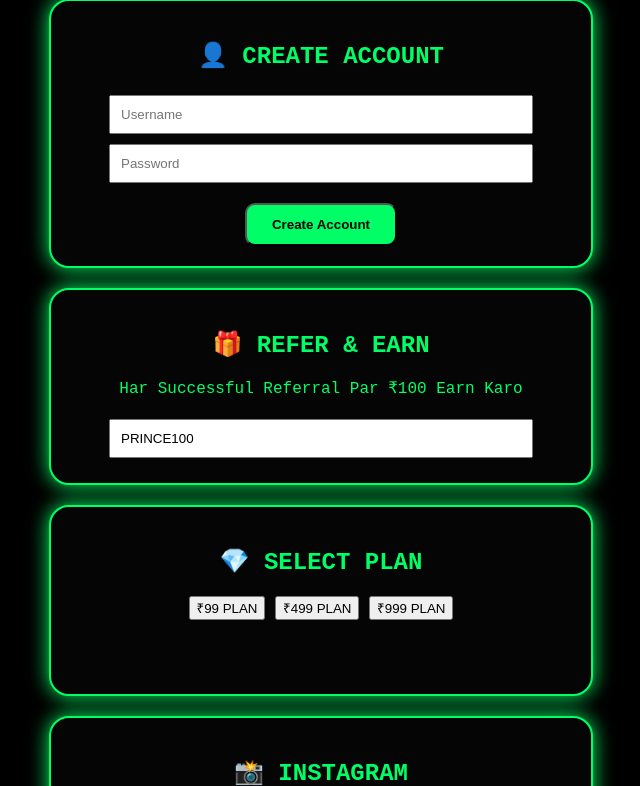
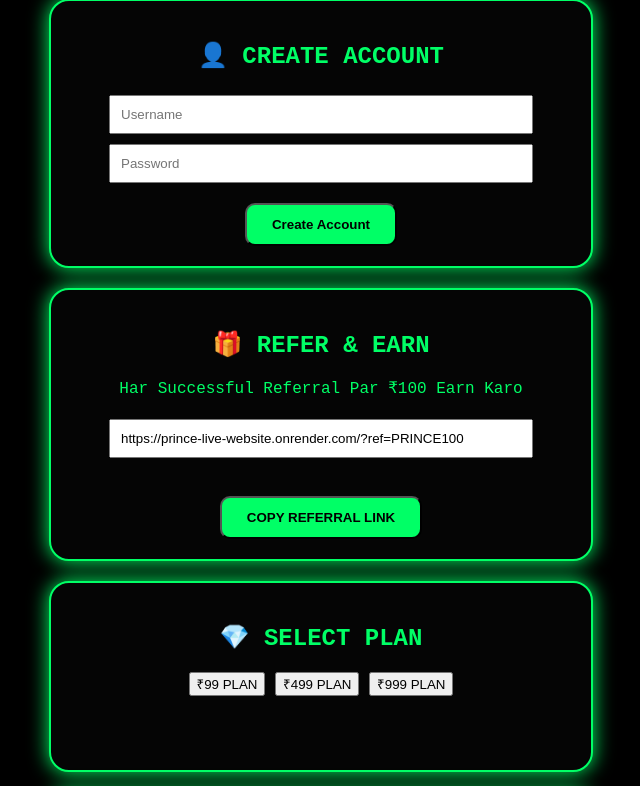
Before and after one commit to princesaxena3545-hue/prince-live-website, a Flask app: page / in a window 1280 px wide. Shown: the part 292-1078 px from the top of the page, without its empty margins (319-959 px from the left). Run offline with Flask 3, Linux system fonts and the light colour scheme.

Commit message:
Add referral link

```diff
--- a/templates/index.html
+++ b/templates/index.html
@@ -81,7 +81,17 @@ input{
 <div class="card">
     <h2>🎁 REFER & EARN</h2>
     <p>Har Successful Referral Par ₹100 Earn Karo</p>
-    <input type="text" value="PRINCE100" readonly>
+
+    <input type="text"
+           value="https://prince-live-website.onrender.com/?ref=PRINCE100"
+           readonly>
+
+    <br><br>
+
+    <button class="btn"
+    onclick="navigator.clipboard.writeText('https://prince-live-website.onrender.com/?ref=PRINCE100')">
+    COPY REFERRAL LINK
+    </button>
 </div>
 
 <div class="card">
```
